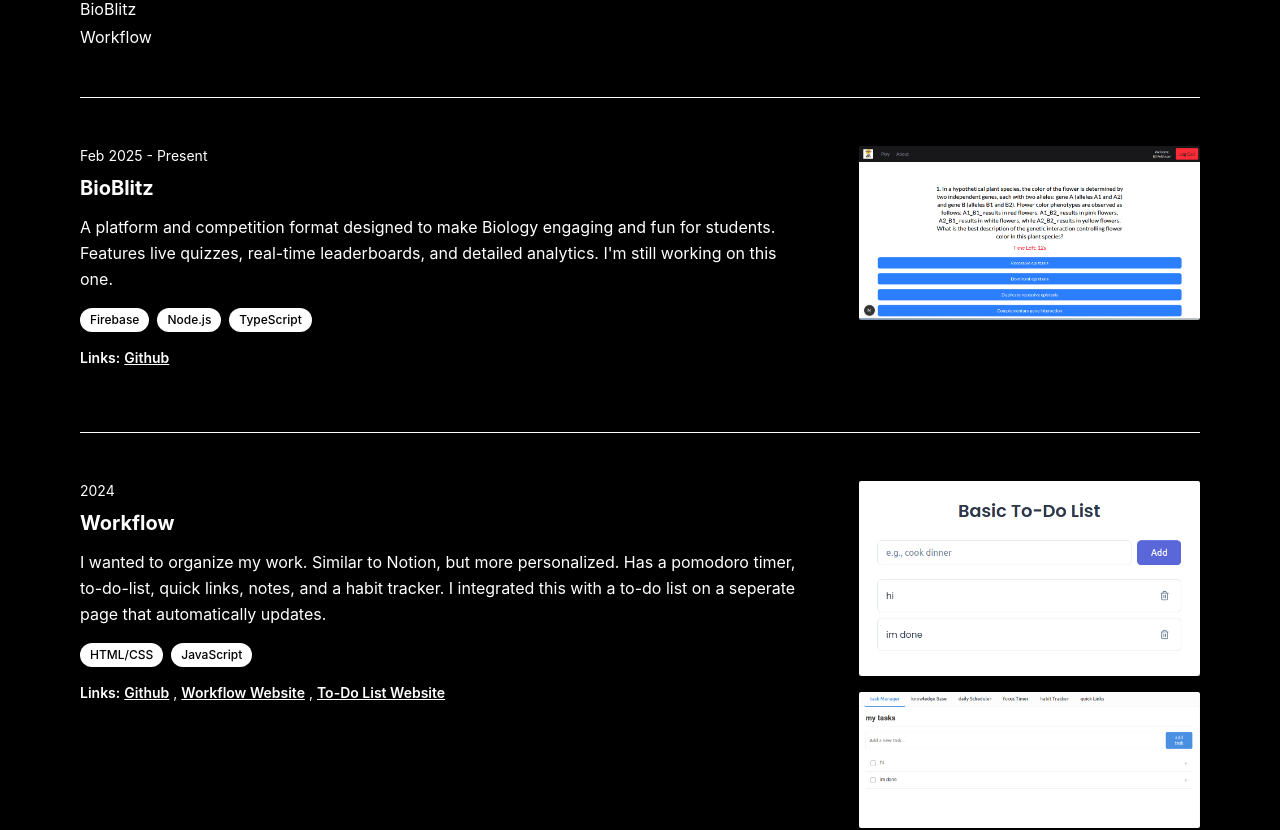
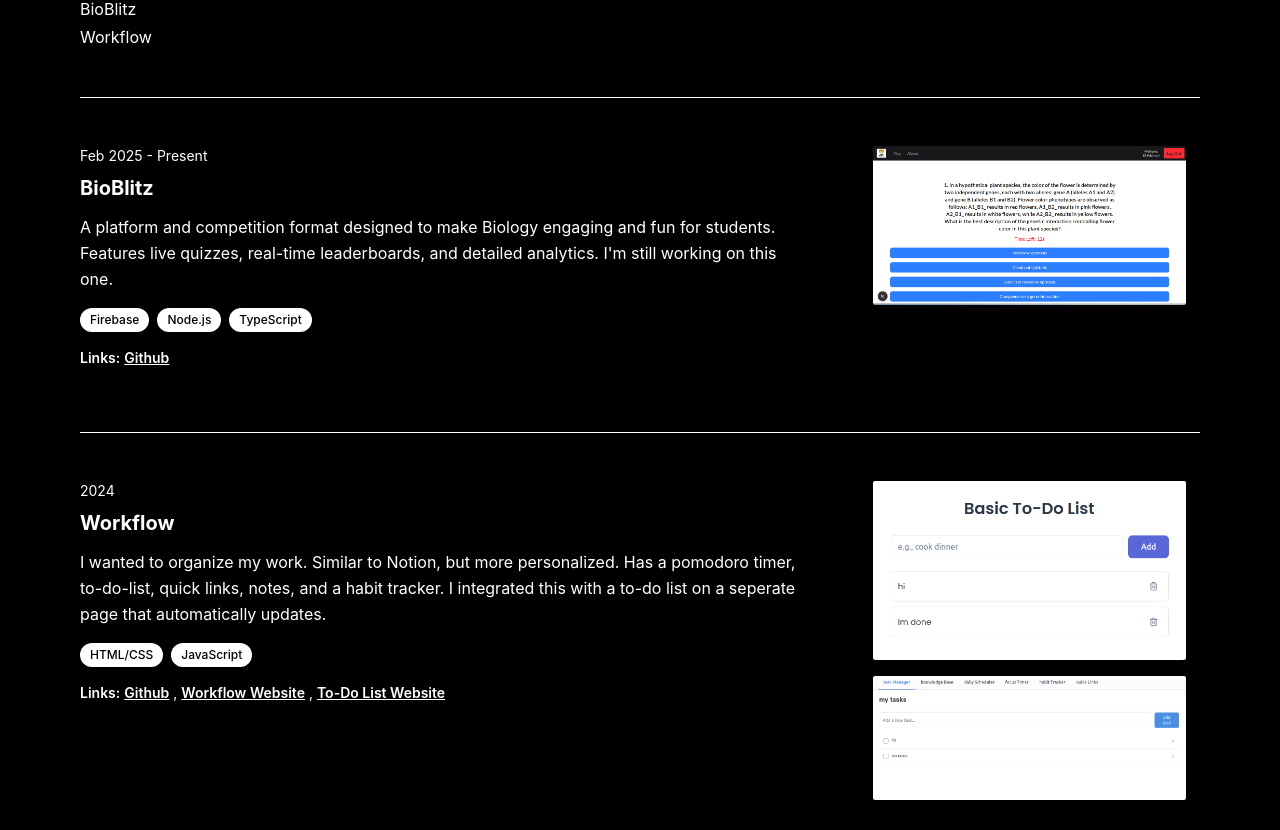
Before and after one commit to ElijahFeldman7/elijahfeldmanweb, a React (Create React App) app: page /projects in a window 1280 px wide. Shown: the part 233-1063 px from the top of the page. Built offline with nearby package versions, Linux system fonts and the light colour scheme.

Commit message:
smaller images

```diff
--- a/src/pages/Blog.js
+++ b/src/pages/Blog.js
@@ -41,9 +41,11 @@ function Blog() {
           </select>
         </div>
 
-        <div className="grid grid-cols-1 md:grid-cols-2 lg:grid-cols-3 gap-8">
+        {/* Change made here: Added 'sm:grid-cols-1' to ensure a single column on small screens */}
+        {/* Also adjusted the width of the card for mobile with 'sm:w-11/12' and 'mx-auto' for centering */}
+        <div className="grid grid-cols-1 sm:grid-cols-1 md:grid-cols-2 lg:grid-cols-3 gap-8">
           {filteredPosts.map(post => (
-            <Link to={`/blog/${post.uid}`} key={post.uid} className="bg-gray-800 rounded-lg overflow-hidden shadow-lg hover:shadow-2xl transition-shadow duration-300 w-full">
+            <Link to={`/blog/${post.uid}`} key={post.uid} className="bg-gray-800 rounded-lg overflow-hidden shadow-lg hover:shadow-2xl transition-shadow duration-300 w-full sm:w-11/12 mx-auto">
               <img src={post.image} alt={post.title} className="w-full h-48 object-cover"/>
               <div className="p-6">
                 <h2 className="text-2xl font-bold mb-2">{post.title}</h2>
--- a/src/pages/Projects.js
+++ b/src/pages/Projects.js
@@ -1,4 +1,3 @@
-
 import React from 'react';
 import { Link } from 'react-router-dom';
 
@@ -42,7 +41,8 @@ function Projects() {
               </div>
             </div>
             <div className="md:col-span-1 mt-4 md:mt-0">
-              <img src="/bioblitz.png" alt="Elijah Feldman BioBlitz Project Screenshot" className="rounded-sm shadow-md hover:shadow-xl transition-shadow duration-300 w-full md:max-w-full" width="600" height="400" />
+              {/* CHANGE MADE HERE for BioBlitz image */}
+              <img src="/bioblitz.png" alt="Elijah Feldman BioBlitz Project Screenshot" className="rounded-sm shadow-md hover:shadow-xl transition-shadow duration-300 w-full sm:w-11/12 mx-auto md:max-w-full" width="600" height="400" />
             </div>
           </div>
 
@@ -65,8 +65,9 @@ function Projects() {
               </div>
             </div>
             <div className="md:col-span-1 mt-4 md:mt-0 flex flex-col gap-4">
-              <img src="/to-do.png" alt="Workflow To-Do Screenshot" className="rounded-sm shadow-md hover:shadow-xl transition-shadow duration-300 w-full md:max-w-full" width="600" height="400" />
-              <img src="/workflow.png" alt="Workflow Main Screenshot" className="rounded-sm shadow-md hover:shadow-xl transition-shadow duration-300 w-full md:max-w-full" width="600" height="400" />
+              {/* CHANGE MADE HERE for Workflow images */}
+              <img src="/to-do.png" alt="Workflow To-Do Screenshot" className="rounded-sm shadow-md hover:shadow-xl transition-shadow duration-300 w-full sm:w-11/12 mx-auto md:max-w-full" width="600" height="400" />
+              <img src="/workflow.png" alt="Workflow Main Screenshot" className="rounded-sm shadow-md hover:shadow-xl transition-shadow duration-300 w-full sm:w-11/12 mx-auto md:max-w-full" width="600" height="400" />
             </div>
           </div>
         </div>
```
